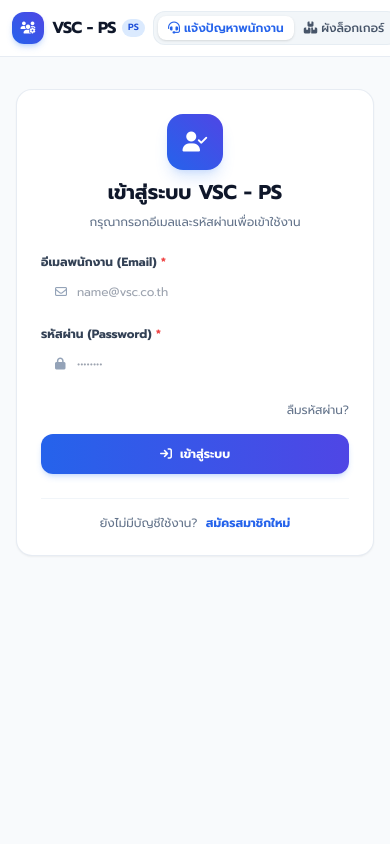
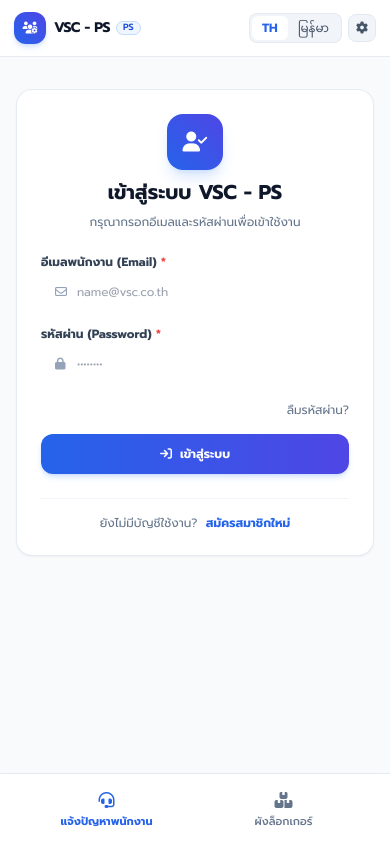
Before and after one commit to shawtyperi/vsc-es-website, a plain HTML site: page index.html in a window 390 px wide. Drawn offline with nearby package versions, Linux system fonts and the light colour scheme.

Commit message:
Update index.html

```diff
--- a/index.html
+++ b/index.html
@@ -73,78 +73,91 @@
         html, body {
             max-width: 100%;
             overflow-x: hidden;
+            -webkit-tap-highlight-color: transparent;
         }
     </style>
 </head>
-<body class="min-h-full flex flex-col text-slate-800 antialiased selection:bg-blue-500 selection:text-white">
-
-    <!-- Navigation Bar -->
+<body class="min-h-full flex flex-col text-slate-800 antialiased selection:bg-blue-500 selection:text-white pb-20 md:pb-6">
+
+    <!-- Navigation Bar: Clean, balanced & 100% responsive for all mobile screens -->
     <header class="bg-white/95 backdrop-blur-md border-b border-slate-200/80 sticky top-0 z-40 shadow-xs">
-        <div class="max-w-7xl mx-auto px-3 sm:px-6 lg:px-8">
+        <div class="max-w-7xl mx-auto px-3.5 sm:px-6 lg:px-8">
             <div class="flex items-center justify-between h-14 sm:h-16 gap-2">
 
-                <!-- Brand Identity -->
-                <div class="flex items-center space-x-2 sm:space-x-3 cursor-pointer group shrink-0" onclick="switchMainTab('empeo')">
-                    <div class="w-8 h-8 sm:w-10 sm:h-10 rounded-xl bg-gradient-to-tr from-blue-600 to-indigo-600 flex items-center justify-center text-white shadow-md shadow-blue-500/25 group-hover:scale-105 transition-transform">
-                        <i class="fa-solid fa-users-gear text-xs sm:text-base"></i>
-                    </div>
-                    <div>
-                        <div class="flex items-center space-x-1.5 sm:space-x-2">
-                            <span class="font-extrabold text-base sm:text-lg text-slate-900 tracking-tight">VSC - PS</span>
-                            <span class="text-[9px] sm:text-[11px] font-semibold px-1.5 sm:px-2 py-0.5 rounded-full bg-blue-100 text-blue-700 tracking-wide">PS</span>
+                <!-- Left: Brand Identity -->
+                <div class="flex items-center space-x-2 cursor-pointer group shrink-0" onclick="switchMainTab('empeo')">
+                    <div class="w-8 h-8 sm:w-9 sm:h-9 rounded-xl bg-gradient-to-tr from-blue-600 to-indigo-600 flex items-center justify-center text-white shadow-md shadow-blue-500/20 group-hover:scale-105 transition-transform">
+                        <i class="fa-solid fa-users-gear text-xs sm:text-sm"></i>
+                    </div>
+                    <div class="leading-tight">
+                        <div class="flex items-center space-x-1.5">
+                            <span class="font-extrabold text-sm sm:text-base text-slate-900 tracking-tight">VSC - PS</span>
+                            <span class="text-[9px] font-semibold px-1.5 py-0.2 rounded-full bg-blue-50 text-blue-700 border border-blue-200">PS</span>
                         </div>
-                        <p class="text-[10px] sm:text-[11px] text-slate-500 hidden sm:block">ศูนย์ประสานงานและดูแลพนักงานครบวงจร</p>
-                    </div>
-                </div>
-
-                <!-- Navigation Tabs (Pill Style) -->
-                <nav class="flex items-center p-1 bg-slate-100/90 rounded-xl border border-slate-200/70 shrink-0">
+                        <p class="text-[10px] text-slate-400 hidden sm:block">ศูนย์ประสานงานและดูแลพนักงาน</p>
+                    </div>
+                </div>
+
+                <!-- Center: Navigation Tabs (Desktop / Tablet only) -->
+                <nav class="hidden md:flex items-center p-1 bg-slate-100/90 rounded-xl border border-slate-200/70 shrink-0">
                     <button id="tab-btn-empeo" onclick="switchMainTab('empeo')"
-                            class="px-2.5 sm:px-4 py-1 sm:py-1.5 text-xs sm:text-sm font-semibold rounded-lg flex items-center space-x-1 sm:space-x-2 tab-btn-active text-blue-600 transition-all">
+                            class="px-3.5 py-1.5 text-xs font-semibold rounded-lg flex items-center space-x-1.5 tab-btn-active text-blue-600 transition-all">
                         <i class="fa-solid fa-headset text-xs"></i>
                         <span data-i18n="nav_empeo" class="text-xs">แจ้งปัญหา</span>
                     </button>
                     <button id="tab-btn-locker" onclick="switchMainTab('locker')"
-                            class="px-2.5 sm:px-4 py-1 sm:py-1.5 text-xs sm:text-sm font-medium text-slate-600 hover:text-slate-900 rounded-lg flex items-center space-x-1 sm:space-x-2 transition-all">
+                            class="px-3.5 py-1.5 text-xs font-medium text-slate-600 hover:text-slate-900 rounded-lg flex items-center space-x-1.5 transition-all">
                         <i class="fa-solid fa-boxes-stacked text-xs"></i>
                         <span data-i18n="nav_locker" class="text-xs">ผังล็อกเกอร์</span>
                     </button>
                 </nav>
 
-                <!-- Right Utilities: Language Switch, Admin & User Status -->
-                <div class="flex items-center space-x-1 sm:space-x-3 shrink-0">
+                <!-- Right Utilities: Language Switch, Admin Gear & Logout Badge -->
+                <div class="flex items-center space-x-1.5 sm:space-x-2 shrink-0">
                     <!-- Language Switcher -->
                     <div class="flex items-center bg-slate-100 p-0.5 rounded-lg border border-slate-200/80">
                         <button id="lang-btn-th" onclick="setLanguage('th')"
-                                class="px-2 py-0.5 sm:px-2.5 sm:py-1 text-[11px] sm:text-xs font-bold rounded-md bg-white text-blue-600 shadow-xs transition-all">
+                                class="px-2 py-0.5 text-[11px] font-bold rounded-md bg-white text-blue-600 shadow-xs transition-all">
                             TH
                         </button>
                         <button id="lang-btn-my" onclick="setLanguage('my')"
-                                class="px-2 py-0.5 sm:px-2.5 sm:py-1 text-[11px] sm:text-xs font-medium text-slate-600 hover:text-slate-900 rounded-md transition-all">
+                                class="px-2 py-0.5 text-[11px] font-medium text-slate-600 hover:text-slate-900 rounded-md transition-all">
                             မြန်မာ
                         </button>
                     </div>
 
                     <!-- Admin Gear Button -->
-                    <button onclick="openAdminAuth()" title="ตั้งค่าระบบเชื่อมต่อ Google Sheets" class="w-7 h-7 sm:w-8 sm:h-8 rounded-lg bg-slate-100 hover:bg-slate-200 text-slate-600 flex items-center justify-center text-[11px] sm:text-xs transition-all border border-slate-200">
+                    <button onclick="openAdminAuth()" title="ตั้งค่าระบบ" class="w-7 h-7 sm:w-8 sm:h-8 rounded-lg bg-slate-100 hover:bg-slate-200 text-slate-600 flex items-center justify-center text-xs transition-all border border-slate-200">
                         <i class="fa-solid fa-gear"></i>
                     </button>
 
-                    <!-- User Profile Badge (Visible after login) -->
-                    <div id="user-profile-badge" class="hidden flex items-center space-x-1.5 sm:space-x-2 pl-1 sm:pl-2 border-l border-slate-200">
-                        <div class="text-right hidden sm:block leading-tight">
-                            <span id="user-display-name" class="block text-xs font-bold text-slate-800 truncate max-w-[80px]">พนักงาน</span>
-                            <span class="text-[10px] text-slate-500">ออนไลน์</span>
-                        </div>
-                        <button onclick="handleLogout()" title="ออกจากระบบ" class="px-2 py-1 sm:px-2.5 sm:py-1.5 text-[11px] sm:text-xs font-semibold text-rose-600 bg-rose-50 hover:bg-rose-100 rounded-lg border border-rose-200 transition-all flex items-center space-x-1">
-                            <i class="fa-solid fa-arrow-right-from-bracket text-[10px]"></i>
-                            <span class="hidden md:inline">ออก</span>
+                    <!-- User Profile & Logout (When logged in) -->
+                    <div id="user-profile-badge" class="hidden flex items-center space-x-1 pl-1 border-l border-slate-200">
+                        <button onclick="handleLogout()" title="ออกจากระบบ" class="w-7 h-7 sm:w-auto sm:px-2.5 sm:py-1 rounded-lg text-rose-600 bg-rose-50 hover:bg-rose-100 border border-rose-200 flex items-center justify-center space-x-1 text-xs font-semibold transition-all">
+                            <i class="fa-solid fa-arrow-right-from-bracket text-[11px]"></i>
+                            <span class="hidden sm:inline text-[11px]">ออก</span>
                         </button>
                     </div>
                 </div>
             </div>
         </div>
     </header>
+
+    <!-- Mobile Bottom Navigation Bar (Dock Bar) - สไตล์แอปมือถือที่สมดุล สวยงาม กดง่าย ไม่แย่งพื้นที่แถบบน -->
+    <nav class="md:hidden fixed bottom-0 left-0 right-0 z-40 bg-white/95 backdrop-blur-md border-t border-slate-200/90 shadow-lg px-6 py-2">
+        <div class="max-w-md mx-auto grid grid-cols-2 gap-3">
+            <button id="mobile-nav-empeo" onclick="switchMainTab('empeo')"
+                    class="flex flex-col items-center justify-center py-1.5 rounded-xl text-blue-600 font-bold transition-all">
+                <i class="fa-solid fa-headset text-base mb-0.5"></i>
+                <span class="text-[11px]" data-i18n="nav_empeo">แจ้งปัญหา</span>
+            </button>
+            <button id="mobile-nav-locker" onclick="switchMainTab('locker')"
+                    class="flex flex-col items-center justify-center py-1.5 rounded-xl text-slate-500 font-medium transition-all">
+                <i class="fa-solid fa-boxes-stacked text-base mb-0.5"></i>
+                <span class="text-[11px]" data-i18n="nav_locker">ผังล็อกเกอร์</span>
+            </button>
+        </div>
+    </nav>
 
     <!-- AUTHENTICATION WRAPPER -->
     <div id="auth-container" class="max-w-md w-full mx-auto px-4 py-8">
@@ -2352,17 +2365,37 @@
             state.currentMainTab = tab;
             const btnEmpeo = document.getElementById('tab-btn-empeo');
             const btnLocker = document.getElementById('tab-btn-locker');
+            const mBtnEmpeo = document.getElementById('mobile-nav-empeo');
+            const mBtnLocker = document.getElementById('mobile-nav-locker');
             const secEmpeo = document.getElementById('tab-content-empeo');
             const secLocker = document.getElementById('tab-content-locker');
 
             if (tab === 'empeo') {
-                btnEmpeo.className = "px-3 sm:px-4 py-1.5 text-xs sm:text-sm font-semibold rounded-lg flex items-center space-x-2 tab-btn-active text-blue-600 transition-all";
-                btnLocker.className = "px-3 sm:px-4 py-1.5 text-xs sm:text-sm font-medium text-slate-600 hover:text-slate-900 rounded-lg flex items-center space-x-2 transition-all";
+                if (btnEmpeo) btnEmpeo.className = "px-3.5 py-1.5 text-xs font-semibold rounded-lg flex items-center space-x-1.5 tab-btn-active text-blue-600 transition-all";
+                if (btnLocker) btnLocker.className = "px-3.5 py-1.5 text-xs font-medium text-slate-600 hover:text-slate-900 rounded-lg flex items-center space-x-1.5 transition-all";
+
+                // Update mobile bottom nav
+                if (mBtnEmpeo) {
+                    mBtnEmpeo.className = "flex flex-col items-center justify-center py-1.5 rounded-xl text-blue-600 font-bold transition-all bg-blue-50/70";
+                }
+                if (mBtnLocker) {
+                    mBtnLocker.className = "flex flex-col items-center justify-center py-1.5 rounded-xl text-slate-500 font-medium transition-all";
+                }
+
                 secEmpeo.classList.remove('hidden');
                 secLocker.classList.add('hidden');
             } else {
-                btnLocker.className = "px-3 sm:px-4 py-1.5 text-xs sm:text-sm font-semibold rounded-lg flex items-center space-x-2 tab-btn-active text-blue-600 transition-all";
-                btnEmpeo.className = "px-3 sm:px-4 py-1.5 text-xs sm:text-sm font-medium text-slate-600 hover:text-slate-900 rounded-lg flex items-center space-x-2 transition-all";
+                if (btnLocker) btnLocker.className = "px-3.5 py-1.5 text-xs font-semibold rounded-lg flex items-center space-x-1.5 tab-btn-active text-blue-600 transition-all";
+                if (btnEmpeo) btnEmpeo.className = "px-3.5 py-1.5 text-xs font-medium text-slate-600 hover:text-slate-900 rounded-lg flex items-center space-x-1.5 transition-all";
+
+                // Update mobile bottom nav
+                if (mBtnLocker) {
+                    mBtnLocker.className = "flex flex-col items-center justify-center py-1.5 rounded-xl text-blue-600 font-bold transition-all bg-blue-50/70";
+                }
+                if (mBtnEmpeo) {
+                    mBtnEmpeo.className = "flex flex-col items-center justify-center py-1.5 rounded-xl text-slate-500 font-medium transition-all";
+                }
+
                 secLocker.classList.remove('hidden');
                 secEmpeo.classList.add('hidden');
                 if (state.lockerData.length === 0) fetchLockerDataFromSheet();
```
